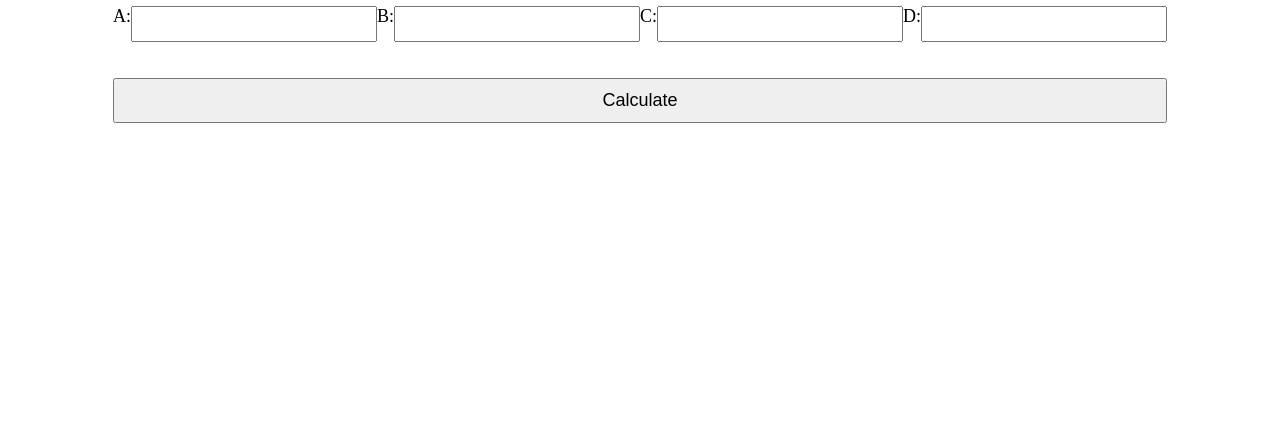
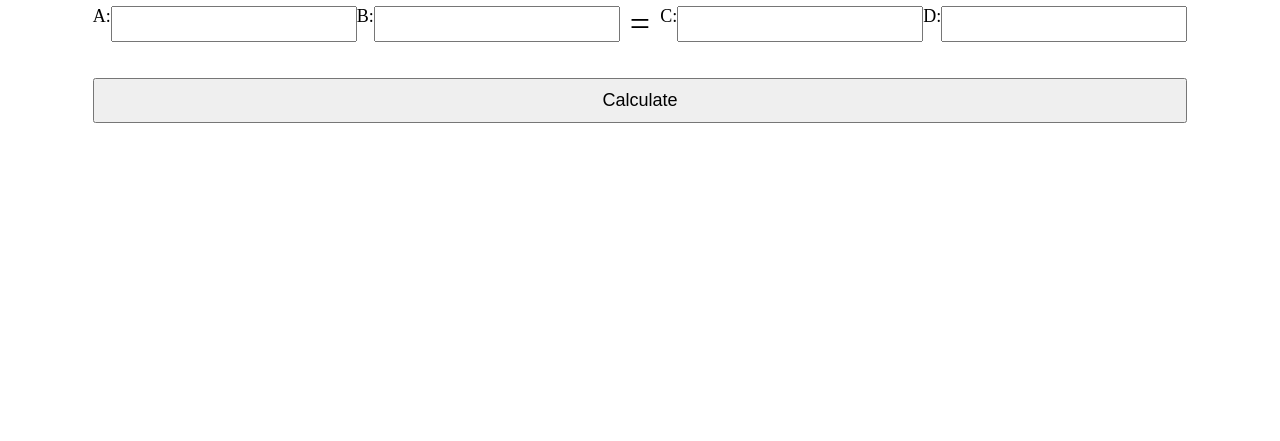
Before and after one commit to Jekarobot/AspectRatio, a plain HTML site: page index.html in a window 1280 px wide. Shown: the part 359-800 px from the top of the page. Drawn offline with Linux system fonts and the light colour scheme.

Commit message:
Добавил равно между элементами

```diff
--- a/index.html
+++ b/index.html
@@ -15,6 +15,7 @@
             <input type="number" id="a" name="a" min="1"><br><br>
             <label for="b">B:</label>
             <input type="number" id="b" name="b" min="1"><br><br>
+            <span class="equals">&equals;</span>
             <label for="c">C:</label>
             <input type="number" id="c" name="c" min="1"><br><br>
             <label for="d">D:</label>
--- a/style.css
+++ b/style.css
@@ -34,3 +34,9 @@ body {
     font-size: 18px;
     padding: 10px;
   }
+
+  .equals {
+    font-size: 36px;
+    line-height: 36px;
+    margin: 0 10px;
+}
```
